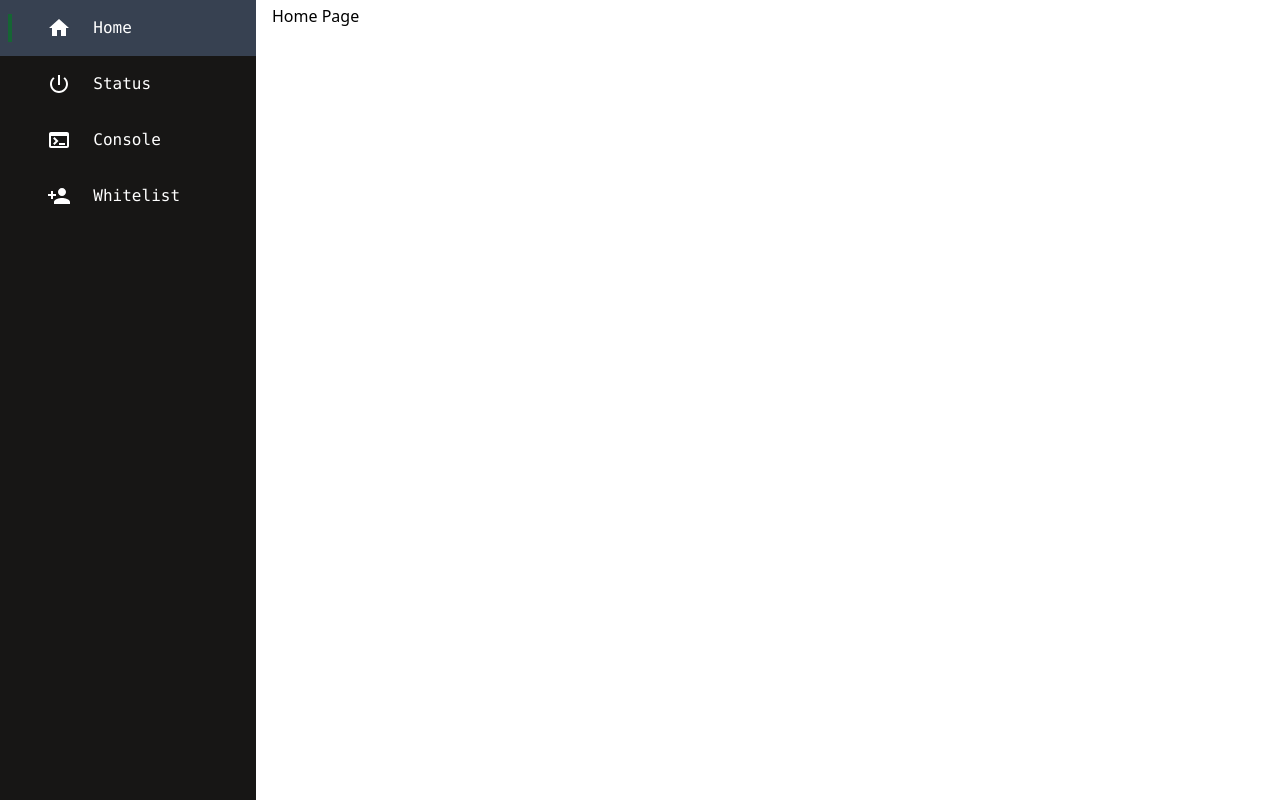
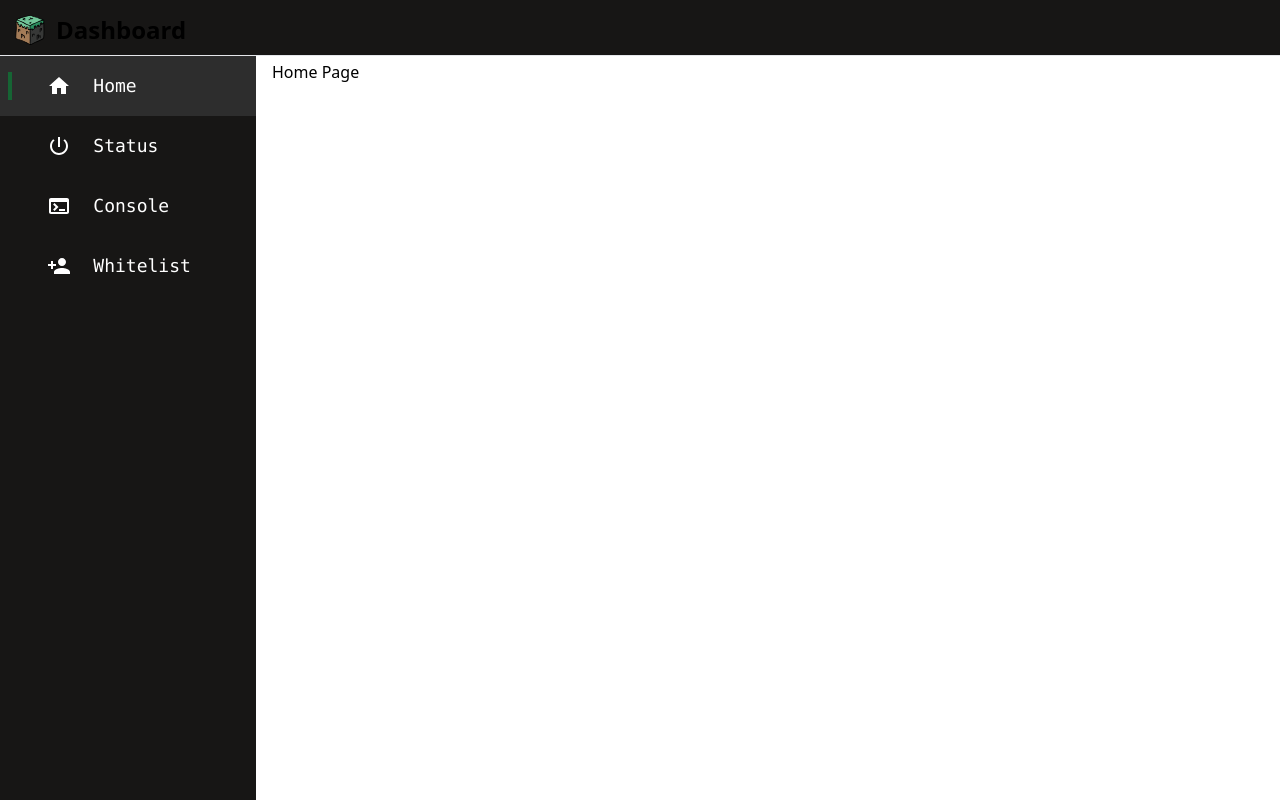
Before and after one commit to luiss07/minecraft-server-dashboard, a Next.js app: page / in a window 1280 px wide. Built offline with nearby package versions, Linux system fonts and the light colour scheme.

Commit message:
added TopBar

```diff
--- a/src/app/layout.jsx
+++ b/src/app/layout.jsx
@@ -1,21 +1,28 @@
 import '@src/styles/global.css';
 
-import NavBar from '@src/components/SideNavBar';
-// import Topbar from '@src/components/Topbar';
+import SideNavBar from '@src/components/SideNavBar/Nav';
+import TopBar from '@src/components/TopBar/TopBar';
 
 export const metadata = {
     title: "Minecraft",
     description: "Dashboard for a mc server"
-}
+};
+
+const styles = {
+    app_container: 'flex flex-col w-screen h-screen overflow-hidden',
+    main_container: 'flex flex-row w-full h-full'
+};
 
 const RootLayout = ({ children }) => {
   return (
     <html lang="en">
         <body>
-            <main className='app_layout'>
-                {/* <Topbar/> */}
-                <NavBar/>
-                {children}
+            <main className={styles.app_container}>
+                <TopBar/>
+                <div className={styles.main_container}>
+                  <SideNavBar/>
+                  {children}
+                </div>
             </main>
         </body>
     </html>
--- a/src/components/SideBarData.jsx
+++ b/src/components/SideNavBar/Data.jsx
@@ -3,28 +3,28 @@ import TerminalIcon from '@mui/icons-material/Terminal';
 import PersonAddIcon from '@mui/icons-material/PersonAdd';
 import StartStop from '@mui/icons-material/PowerSettingsNew';
 
-export const SideBarData = [
+export const NavData = [
     {
         title: 'Home',
-        icon: <HomeIcon />,
+        icon: <HomeIcon className='fill-gray-600 group-hover:fill-white'/>,
         link: '/',
         targetSegement: null
     },
     {
         title: 'Status',
-        icon: <StartStop />,
+        icon: <StartStop className='fill-gray-600 group-hover:fill-white'/>,
         link: '/Status',
         targetSegement: 'Status'
     },
     {
         title: 'Console',
-        icon: <TerminalIcon />,
+        icon: <TerminalIcon className='fill-gray-600 group-hover:fill-white'/>,
         link: '/Console',
         targetSegement: 'Console'
     },
     {
         title: 'Whitelist',
-        icon: <PersonAddIcon />,
+        icon: <PersonAddIcon className='fill-gray-600 group-hover:fill-white'/>,
         link: '/Whitelist',
         targetSegement: 'Whitelist'
     }
--- a/src/components/SideNavBar.jsx
+++ b/src/components/SideNavBar/Nav.jsx
@@ -1,17 +1,22 @@
 'use client'
 
-import {SideBarData} from './SideBarData';
+import {NavData} from './Data';
 import Link from 'next/link';
 import { useSelectedLayoutSegment } from 'next/navigation'
+
+const styles = {
+    sideBar_element: 'group flex items-center py-4 px-6 text-white text-lg font-mono hover:bg-gray-700',
+    sideBar_element_active: 'bg-hover-gray before:absolute before:block before:bg-green-800 before:w-1 before:h-7 before:left-2'
+};
 
 const SideNavBar = () => {
   const activeSegment = useSelectedLayoutSegment();
 
   return (
-    <div className='w-64 bg-sideNav-bg h-full overflow-auto'>
-      {SideBarData.map ( (val, key) => {
+    <div className='w-64 bg-nav-gray h-full overflow-auto'>
+      { NavData.map ( (val, key) => {
             return <Link
-                    className={(activeSegment != val.targetSegement) ? 'sideBar_element' : 'sideBar_element sideBar_element_active'}
+                    className={(activeSegment != val.targetSegement) ? styles.sideBar_element : (styles.sideBar_element + ' ' + styles.sideBar_element_active)}
                     key={key}
                     href={val.link}
                   >
--- /dev/null
+++ b/src/components/TopBar/TopBar.jsx
@@ -0,0 +1,18 @@
+import Image from 'next/image'
+
+const TopBar = () => {
+    return (
+        <nav className="flex relative w-full h-14 bg-nav-gray border-b border-gray-200 dark:bg-nav-gray dark:border-gray-700">
+            <div className="px-3 py-3">
+                <div className="flex items-center justify-between">
+                    <div className="flex items-center justify-start">
+                        <Image src="/images/minecraft-grass-cube.svg" width={36} height={36} alt="Minecraft Logo" priority={true} />
+                        <span className="self-center ml-2 text-xl font-semibold sm:text-2xl whitespace-nowrap dark:text-white">Dashboard</span>
+                    </div>
+                </div>
+            </div>
+        </nav>
+    )
+}
+
+export default TopBar
--- a/src/styles/global.css
+++ b/src/styles/global.css
@@ -1,4 +1,4 @@
-@import url("https://fonts.googleapis.com/css2?family=Inter:wght@100;200;300;400;500;600;700;800;900&display=swap");
+/* @import url("https://fonts.googleapis.com/css2?family=Inter:wght@100;200;300;400;500;600;700;800;900&display=swap"); */
 
 @tailwind base;
 @tailwind components;
@@ -8,18 +8,6 @@ body {
   @apply m-0 p-0;
 }
 
-.app_layout {
-  @apply flex w-screen h-screen
-}
-
-.sideBar_element {
-  @apply flex items-center py-4 px-6 text-white font-mono hover:bg-gray-700;
-}
-
-.sideBar_element_active {
-  @apply bg-hover-gray before:absolute before:block before:bg-green-800 before:w-1 before:h-7 before:left-2;
-}
-
 .content_layout {
   @apply flex-1 py-1 px-4 h-screen
 }
--- a/tailwind.config.js
+++ b/tailwind.config.js
@@ -13,7 +13,7 @@ module.exports = {
       },
       colors: {
         'primary-orange': '#FF5722',
-        'sideNav-bg': '#171615',
+        'nav-gray': '#171615',
         'hover-gray': '#2d2d2d',
       }
     },
```
Also changed, not shown: public/images/minecraft-grass-cube.svg (added).
